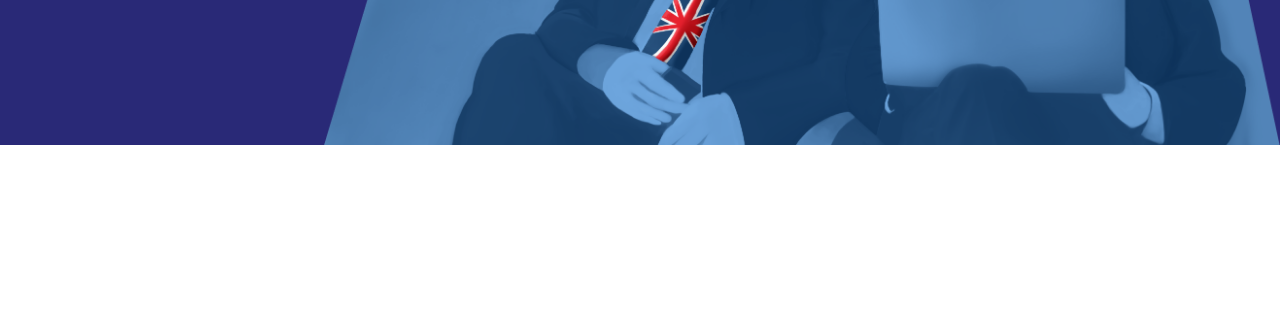
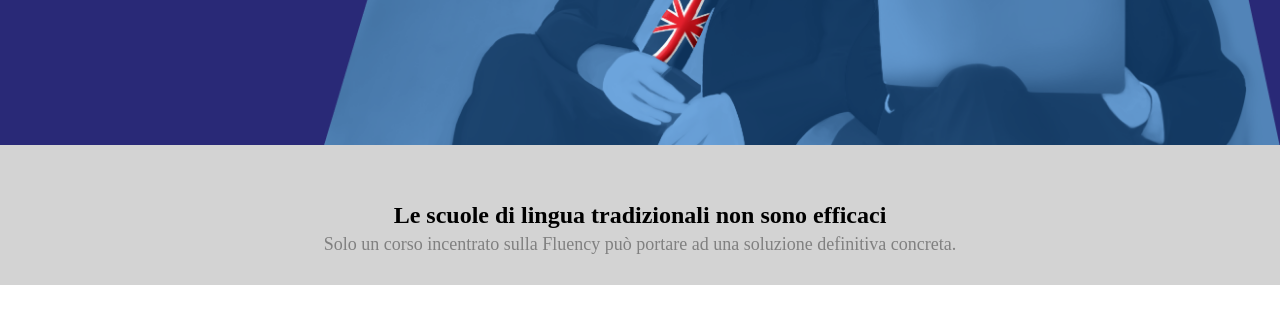
Before and after one commit to FrancescoPierfederici/htmlcss-fluentify, a plain HTML site: page index.html in a window 1280 px wide. Shown: the part 355-678 px from the top of the page. Drawn offline with Linux system fonts and the light colour scheme.

Commit message:
aggiunge seconda parte main

```diff
--- a/index.html
+++ b/index.html
@@ -43,7 +43,22 @@
                     </section>
                 </div>
             </article>
+            <article>
+                <section class="background-gray">
+                    <div>
+                        <h2 class="textbackgroundgray">Le scuole di lingua tradizionali non sono efficaci</h2>
+                        <div>
+                        <p class="firstparagraph">Solo un corso incentrato sulla Fluency può portare ad una soluzione definitiva concreta.</p>
+                        </div>
+                    </div>
+                </section>
+            </article>
+            <article>
+                <section>
 
+
+                </section>
+            </article>
 
 
 
--- a/style.css
+++ b/style.css
@@ -129,3 +129,29 @@ div .first-title{
 
 
 }
+.background-gray{
+    height: 140px;
+    background-color: lightgray;
+    position: relative;
+
+}
+.textbackgroundgray{
+    position: absolute;
+    transform: translate(-50%,-50%);
+    left: 50%;
+    top:50%;
+
+
+
+    /* height: 140px; */
+
+
+}
+.firstparagraph{
+    color: gray;
+    position: absolute;
+    transform: translate(-50%,90%);
+    left: 50%;
+    top:50%;
+    font-size: 18px;
+}
```
